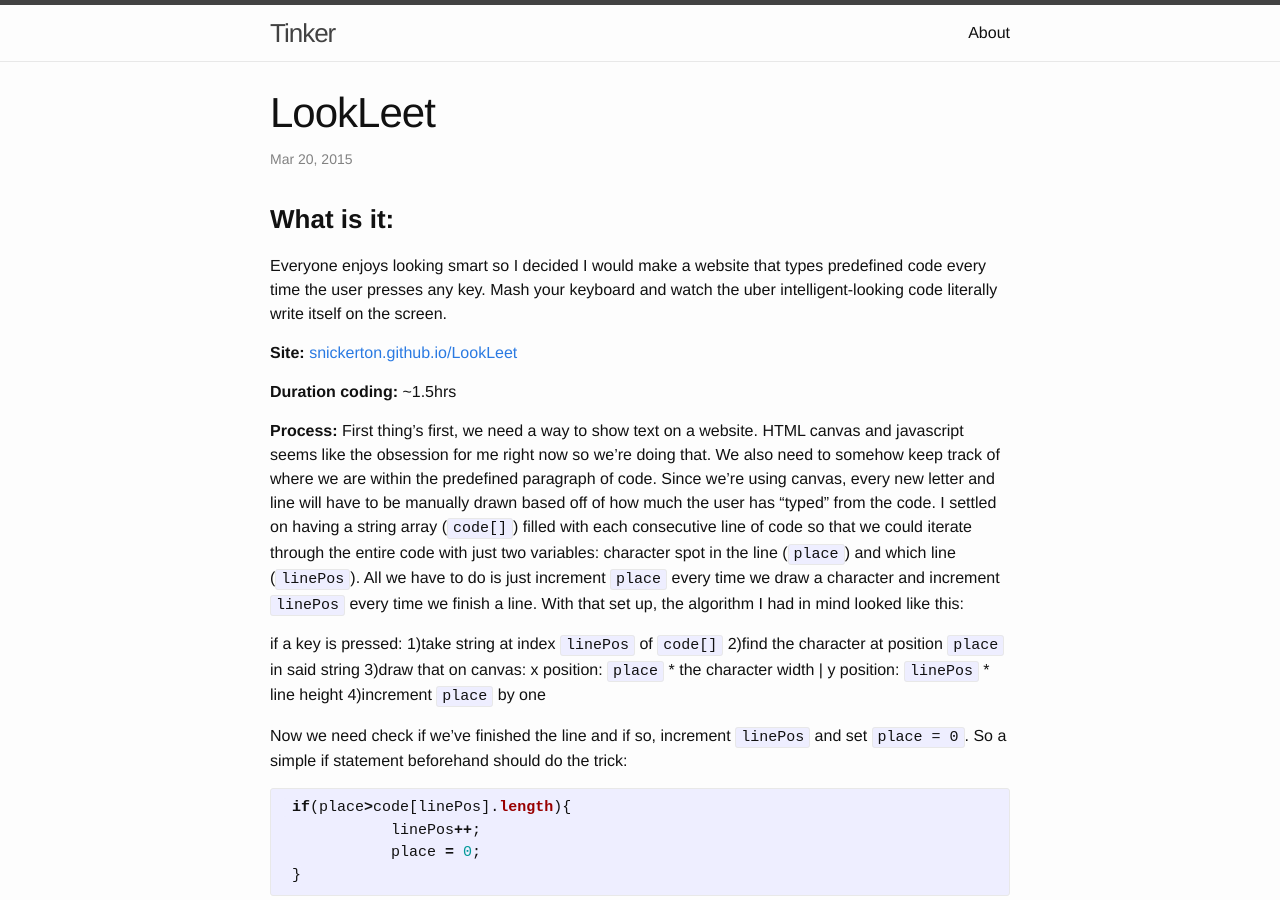
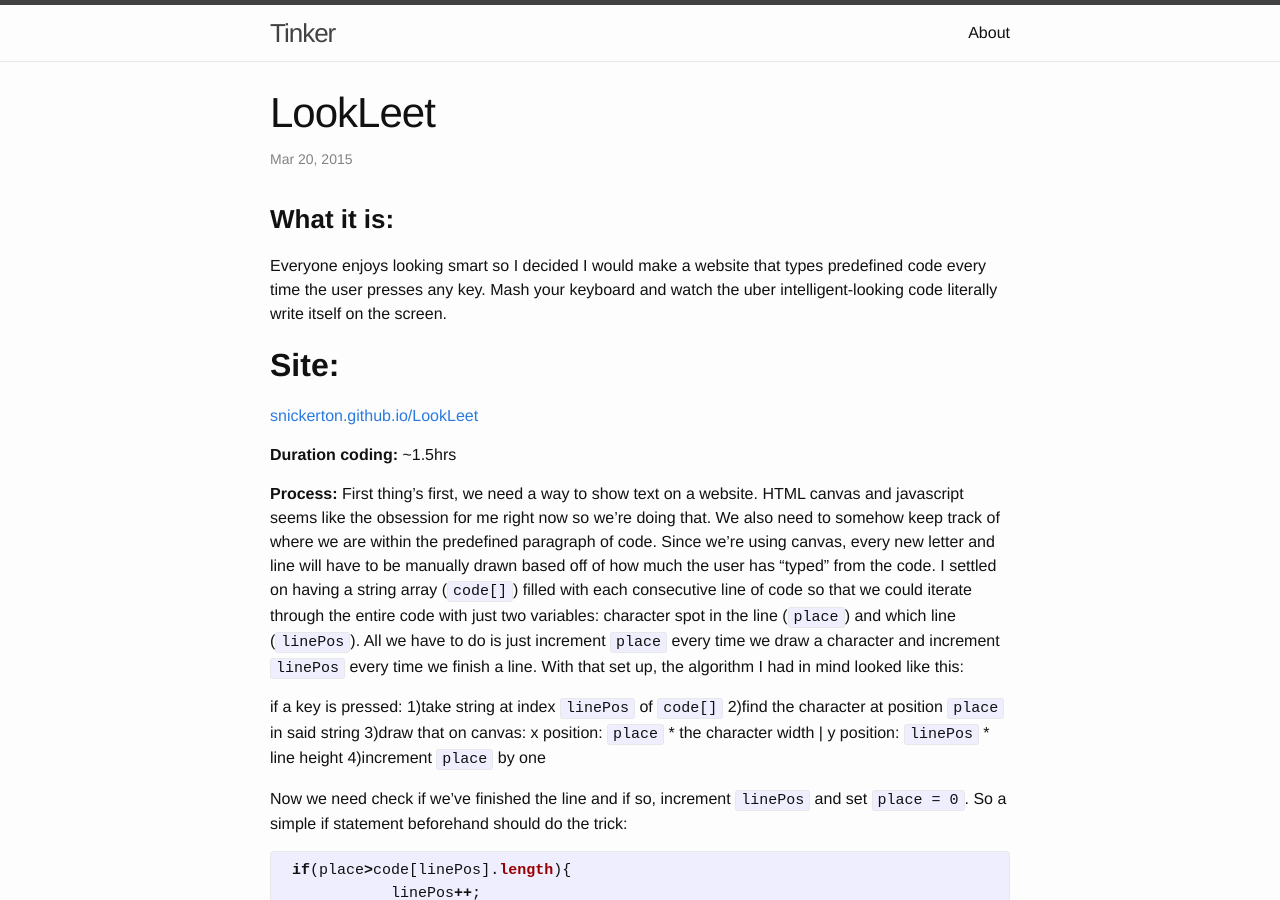
Before and after one commit to snickerton/snickerton.github.legacy, a Jekyll site: the page built from _posts/2015-03-20-Look-Leet..markdown, in a window 1280 px wide and 900 px high. Built offline with Jekyll 4.4.1, drawn with Linux system fonts in a browser that asks for light colours.

Commit message:
Update 2015-03-20-Look-Leet..markdown

```diff
--- a/_posts/2015-03-20-Look-Leet..markdown
+++ b/_posts/2015-03-20-Look-Leet..markdown
@@ -5,9 +5,9 @@
 date:   2015-03-20 9:16:41pm
 categories: HTML projects
 ---
-<h3><b>What is it:</b></h3> Everyone enjoys looking smart so I decided I would make a website that types predefined code every time the user presses any key. Mash your keyboard and watch the uber intelligent-looking code literally write itself on the screen.
+<h3><b>What it is:</b></h3> Everyone enjoys looking smart so I decided I would make a website that types predefined code every time the user presses any key. Mash your keyboard and watch the uber intelligent-looking code literally write itself on the screen.
 
-<b>Site:</b> [snickerton.github.io/LookLeet][LookLeet]
+<p style = "font-size:200%"><b>Site:</b></p> [snickerton.github.io/LookLeet][LookLeet]
 
 <b>Duration coding:</b> ~1.5hrs
 
```
